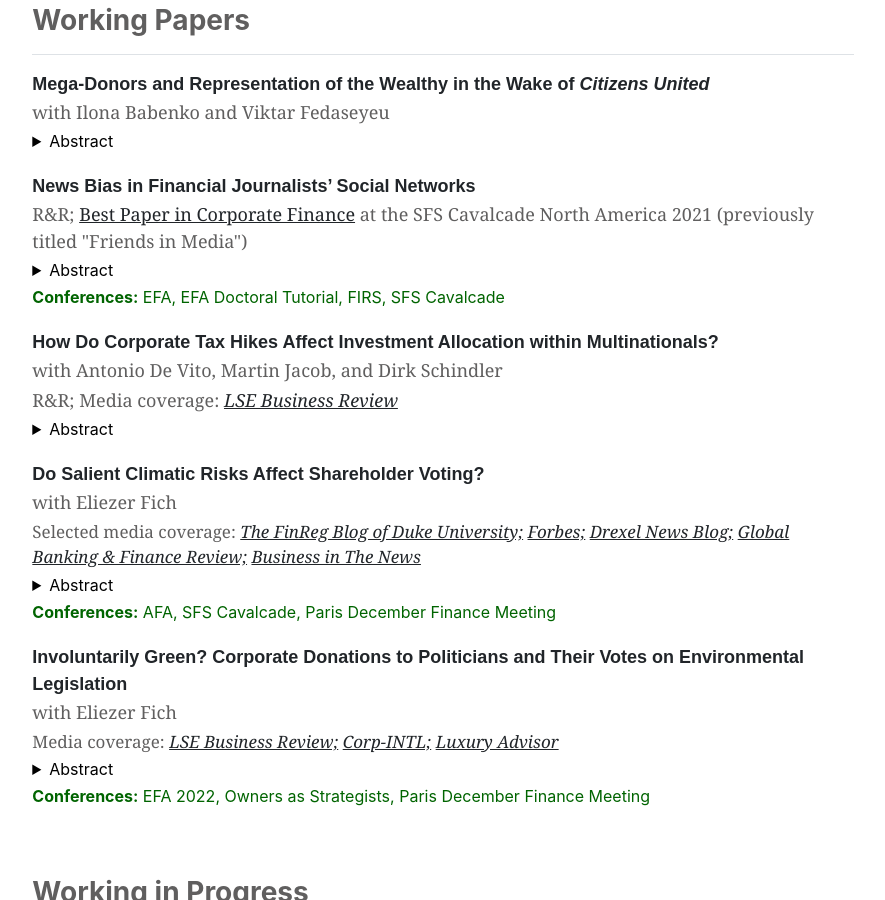
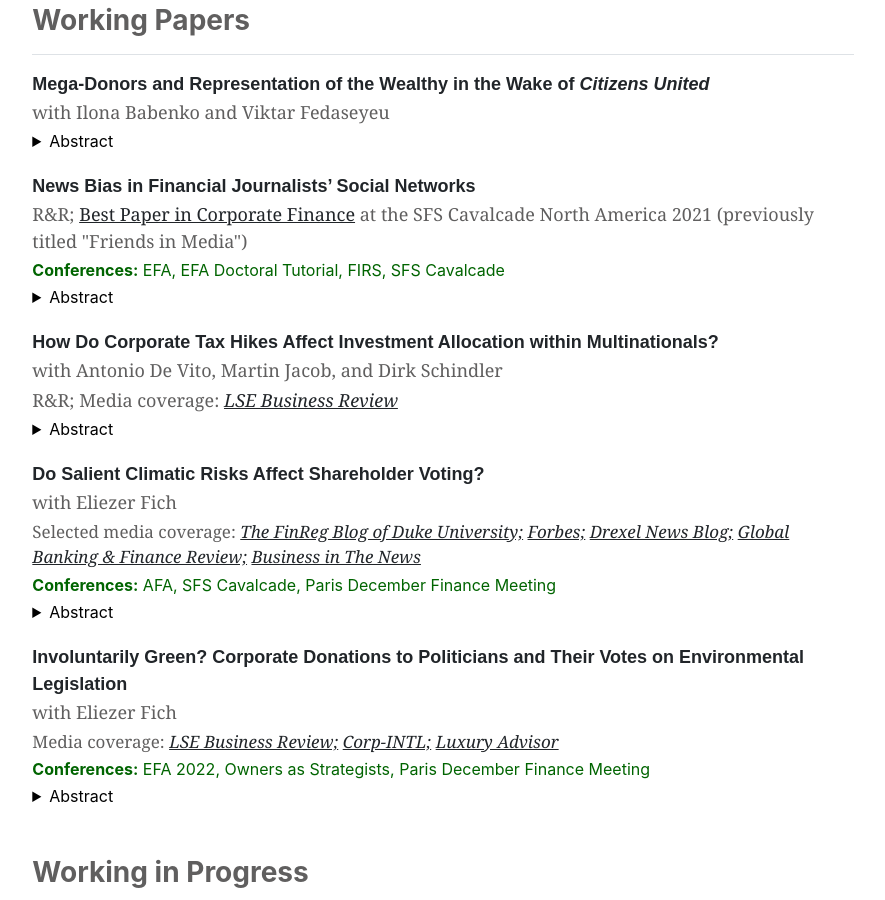
Before and after one commit to guosongxu/guosongxu.github.io, a Jekyll site: the page built from index.md, in a window 1280 px wide and 900 px high, scrolled down 1127 px. Shown: the whole window, without its empty margins (197-1082 px from the left). Built offline with Jekyll 4.4.1, drawn with Linux system fonts in a browser that asks for light colours.

Commit message:
Update home.html

```diff
--- a/_layouts/home.html
+++ b/_layouts/home.html
@@ -45,13 +45,13 @@ layout: default
 
     <p style="font-family:arial, 'MS Sans Serif', arial;font-size:18px;margin-bottom:1px;margin-top:20px;"><a rel="noreferrer noopener" aria-label=" (opens in a new tab)" href="https://papers.ssrn.com/sol3/papers.cfm?abstract_id=3189273" target="_blank" style="text-decoration:none;"><strong>News Bias in Financial Journalists’ Social Networks</strong></a></p>
     <p style="font-family:georgia;font-size:18px;margin-bottom:3px;color:#605F5F">R&R;&nbsp;<a rel="noreferrer noopener" href="http://sfs.org/cavalcade-best-paper-in-corporate-finance/" target="_blank">Best Paper in Corporate Finance</a> at the SFS Cavalcade North America 2021 (previously titled "Friends in Media")</p>
+    <p style="font-size:16px;margin-bottom:3px;color:#006400"><strong>Conferences:</strong> EFA, EFA Doctoral Tutorial, FIRS, SFS Cavalcade</p>
     <details>
       <summary>Abstract</summary>
       <p>
         Connected financial journalists—those with working relationships, common school ties, or social media connections to company management—show a marked favorable bias in their news stories. These journalists are more likely to quote connected executives, include more ambiguous language, and portray other firms in the same social network more positively. Journalists’ bias has implications for both capital market outcomes and the journalists’ careers. I find that articles by connected journalists are associated with higher market prices upon news announcement and long-term price reversion. Connected M&A articles are correlated with increased bid competition, deal premiums, and termination rates. Moreover, connected journalists are more likely to leave journalism and join their associated industries in the long run. Taken together, the evidence suggests that financial journalists’ personal networks promote news bias and hinder the efficient dissemination of information.
       </p>
     </details>
-    <p style="font-size:16px;margin-bottom:3px;margin-top:3px;color:#006400"><strong>Conferences:</strong> EFA, EFA Doctoral Tutorial, FIRS, SFS Cavalcade</p>
 
     <p style="font-family:arial, 'MS Sans Serif', arial;font-size:18px;margin-bottom:1px;margin-top:20px;"><a rel="noreferrer noopener" aria-label=" (opens in a new tab)" href="https://papers.ssrn.com/sol3/papers.cfm?abstract_id=3643481" target="_blank" style="text-decoration:none;"><strong>How Do Corporate Tax Hikes Affect Investment Allocation within Multinationals?</strong></a></p>
     <p style="font-family:georgia;font-size:18px;margin-bottom:3px;color:#605F5F">with Antonio De Vito, Martin Jacob, and Dirk Schindler</p>
@@ -66,24 +66,24 @@ layout: default
     <p style="font-family:arial, 'MS Sans Serif', arial;font-size:18px;margin-bottom:1px;margin-top:20px;"><a rel="noreferrer noopener" aria-label=" (opens in a new tab)" href="https://papers.ssrn.com/sol3/papers.cfm?abstract_id=3895071" target="_blank" style="text-decoration:none;"><strong>Do Salient Climatic Risks Affect Shareholder Voting?</strong></a></p>
     <p style="font-family:georgia;font-size:18px;margin-bottom:3px;color:#605F5F">with Eliezer Fich</p>
     <p style="font-family:georgia;font-size:17px;margin-bottom:3px;color:#605F5F">Selected media coverage:&nbsp;<em><a rel="noreferrer noopener" href="https://sites.law.duke.edu/thefinregblog/2021/08/27/do-extreme-weather-events-alter-investors-support-for-the-environment/" target="_blank">The FinReg Blog of Duke University;</a>&nbsp;<a rel="noreferrer noopener" href="https://www.forbes.com/sites/mattsymonds/2023/05/09/how-business-school-research-can-serve-the-world-today/?sh=f99bd0f5fd1d" target="_blank">Forbes;</a>&nbsp;<a rel="noreferrer noopener" href="https://newsblog.drexel.edu/2021/10/13/extreme-weather-events-influence-shareholder-support-of-climate-related-initiatives/" target="_blank">Drexel News Blog;</a>&nbsp;<a rel="noreferrer noopener" href="https://www.globalbankingandfinance.com/how-can-beliefs-shape-corporate-climate-policies/" target="_blank">Global Banking &amp; Finance Review;</a>&nbsp;<a rel="noreferrer noopener" href="https://businessinthenews.co.uk/2021/10/14/shareholders-more-likely-to-support-eco-initiatives-if-they-have-experienced-climate-disasters/" target="_blank">Business in The News</a></em> </p>
+    <p style="font-size:16px;margin-bottom:3px;color:#006400"><strong>Conferences:</strong> AFA, SFS Cavalcade, Paris December Finance Meeting</p>
     <details>
       <summary>Abstract</summary>
       <p>
         Institutional shareholders affected by hurricanes subsequently support environmental proposals in non-affected firms even if they never voted for similar initiatives. Affected shareholders raise their holdings in firms where their pro-climate votes are consequential. More voting support after hurricanes has real effects as environmental proposals endorsed by more hurricane-afflicted shareholders are more likely to pass. Moreover, upon passing environmental proposals, firms exhibit non-trivial decreases in their market capitalization and downgrades by equity analysts. Our evidence indicates that by changing shareholders’ perceptions of the risks faced by their portfolio firms, disruptive life events ultimately shape environmental activism, corporate policies, and firm performance.
       </p>
     </details>
-    <p style="font-size:16px;margin-bottom:20px;margin-top:3px;color:#006400"><strong>Conferences:</strong> AFA, SFS Cavalcade, Paris December Finance Meeting</p>
 
-    <p style="font-family:arial, 'MS Sans Serif', arial;font-size:18px;margin-bottom:1px;"><a rel="noreferrer noopener" aria-label=" (opens in a new tab)" href="https://papers.ssrn.com/sol3/papers.cfm?abstract_id=3980416" target="_blank" style="text-decoration:none;"><strong>Involuntarily Green? Corporate Donations to Politicians and Their Votes on Environmental Legislation</strong></a></p>
+    <p style="font-family:arial, 'MS Sans Serif', arial;font-size:18px;margin-bottom:1px;margin-top:20px;"><a rel="noreferrer noopener" aria-label=" (opens in a new tab)" href="https://papers.ssrn.com/sol3/papers.cfm?abstract_id=3980416" target="_blank" style="text-decoration:none;"><strong>Involuntarily Green? Corporate Donations to Politicians and Their Votes on Environmental Legislation</strong></a></p>
     <p style="font-family:georgia;font-size:18px;margin-bottom:3px;color:#605F5F">with Eliezer Fich</p>
     <p style="font-family:georgia;font-size:17px;margin-bottom:3px;color:#605F5F">Media coverage:&nbsp;<em><a rel="noreferrer noopener" href="https://blogs.lse.ac.uk/businessreview/2022/04/25/why-do-green-firms-support-anti-climate-legislators/" target="_blank">LSE Business Review;</a>&nbsp;<a rel="noreferrer noopener" href="https://www.corp-intl.com/news/newsitem.aspx?ID=399" target="_blank">Corp-INTL;</a>&nbsp;<a rel="noreferrer noopener" href="https://luxuryadviser.com/green-firms-secretly-donate-more-money-to-support-anti-climate-politicians/" target="_blank">Luxury Advisor</a></em> </p>
+    <p style="font-size:16px;margin-bottom:3px;color:#006400"><strong>Conferences:</strong> EFA 2022, Owners as Strategists, Paris December Finance Meeting</p>
     <details>
       <summary>Abstract</summary>
       <p>
         Involuntarily green firms—those whose environmental performance increases after mandatory environmental regulations pass—try to lessen their compliance burden by donating to “traditionalist” politicians who frequently vote against recommendations by the League of Conservation Voters (LCV). To achieve this goal, involuntarily green firms target legislators staffing congressional committees overseeing the EPA or politicians with influence over local environmental agencies. Involuntarily green firms exhibit significantly higher market-adjusted abnormal stock returns when their supported politicians narrowly win congressional races. Moreover, a $1 gift by involuntarily green firms to traditionalist politicians is associated with a $900 market capitalization increase when LCV-opposed bills pass.
       </p>
     </details>
-    <p style="font-size:16px;margin-bottom:20px;margin-top:3px;color:#006400"><strong>Conferences:</strong> EFA 2022, Owners as Strategists, Paris December Finance Meeting</p>
 
   </div>
 </div>
```
